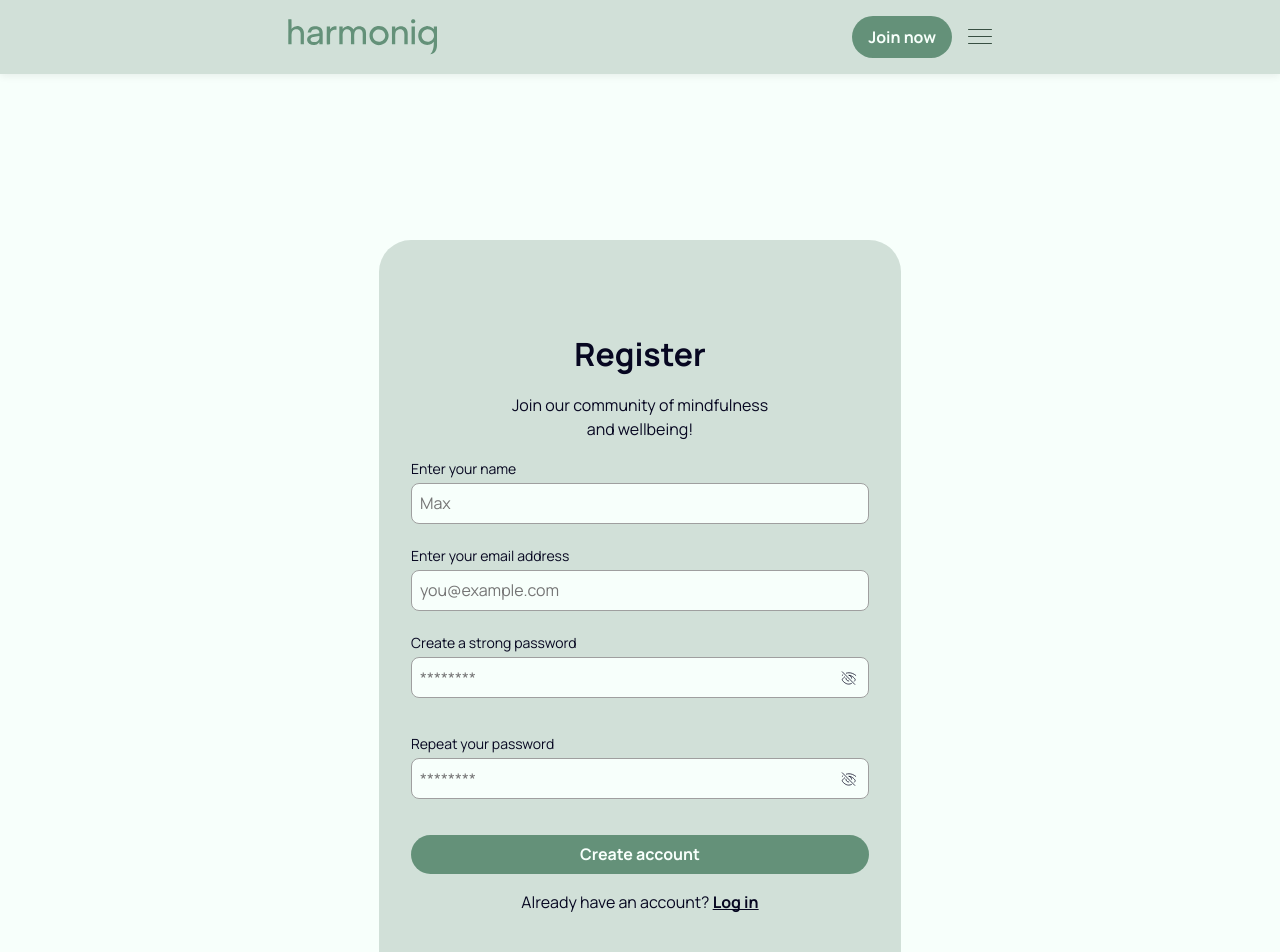
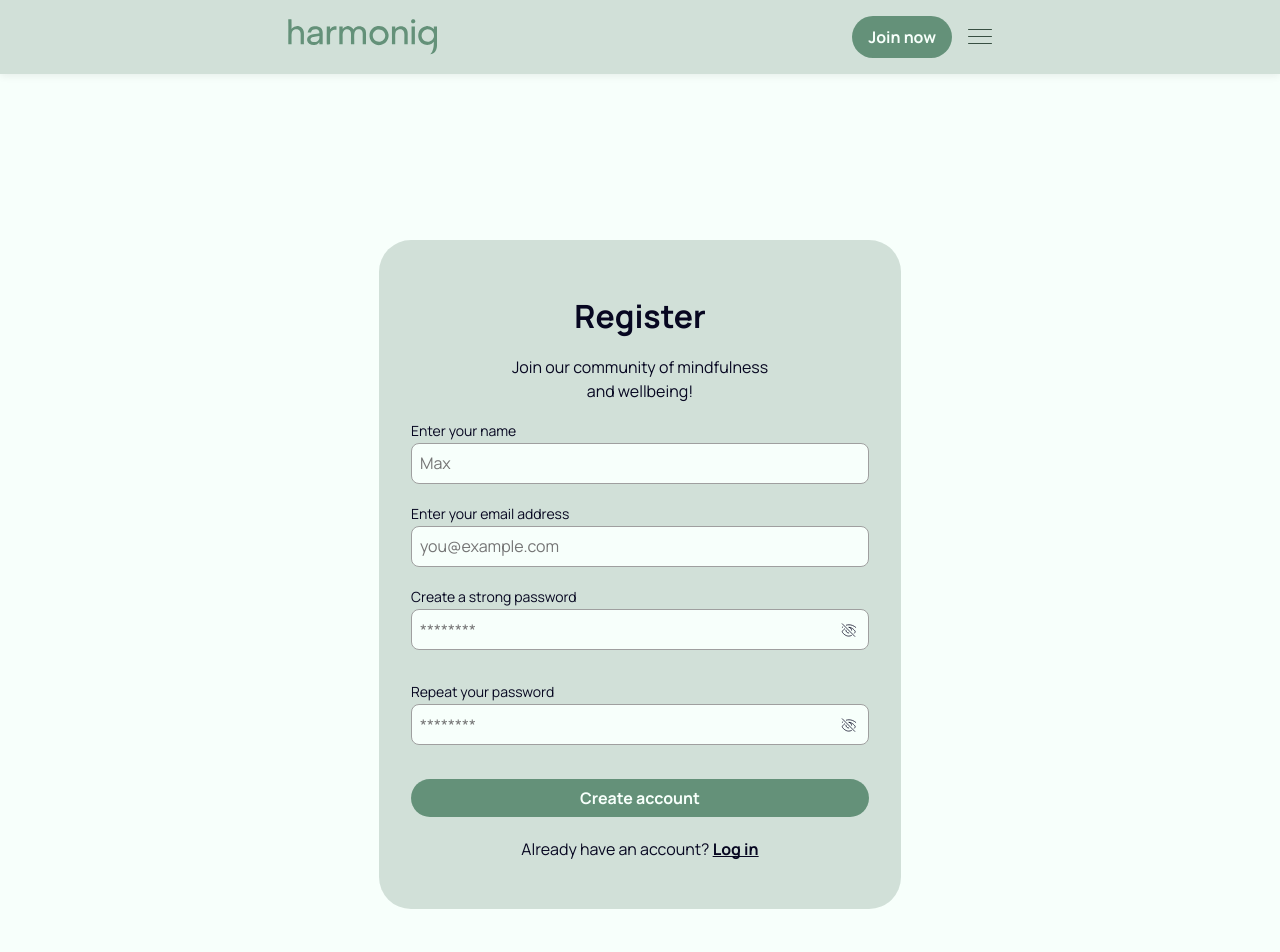
Before and after one commit to PushEaxVK/mindflow-frontend, a React (Vite) app: page /register in a window 1280 px wide. Shown: the top 952 px of the page. Built offline with nearby package versions, Linux system fonts and the light colour scheme; no server answers.

Commit message:
fix(auth): token storage & auth state update

```diff
--- a/src/components/RegisterForm/RegisterForm.jsx
+++ b/src/components/RegisterForm/RegisterForm.jsx
@@ -6,6 +6,8 @@ import toast from 'react-hot-toast';
 import serviceApi from '../../services/api';
 import PasswordStrengthBar from './PasswordStrengthBar';
 import styles from './RegisterForm.module.css';
+import { refreshUser } from '../../redux/auth/operations';
+import { useDispatch } from 'react-redux';
 
 const validationSchema = Yup.object({
   name: Yup.string()
@@ -31,6 +33,7 @@ const validationSchema = Yup.object({
 
 const RegisterForm = () => {
   const navigate = useNavigate();
+  const dispatch = useDispatch();
   const [showPassword, setShowPassword] = useState(false);
   const [showConfirm, setShowConfirm] = useState(false);
 
@@ -44,6 +47,30 @@ const RegisterForm = () => {
   const togglePassword = () => setShowPassword((prev) => !prev);
   const toggleConfirm = () => setShowConfirm((prev) => !prev);
 
+  const handleFormSubmit =
+    (validateForm, handleSubmit, values, setTouched) => async (e) => {
+      e.preventDefault();
+      const errors = await validateForm();
+      if (Object.keys(errors).length > 0) {
+        setTouched({
+          name: true,
+          email: true,
+          password: true,
+          confirmPassword: true,
+        });
+        toast.error(
+          'To register, you need to fill in all the fields of the registration form correctly',
+          {
+            style: {
+              animation: 'slide-in 0.4s ease',
+            },
+          }
+        );
+        return;
+      }
+      handleSubmit(e);
+    };
+
   const handleSubmit = async (values, actions) => {
     try {
       const response = await serviceApi.auth.signup({
@@ -51,6 +78,12 @@ const RegisterForm = () => {
         email: values.email,
         password: values.password,
       });
+
+      const token = response.data.accessToken;
+      if (token) {
+        localStorage.setItem('accessToken', token);
+        await dispatch(refreshUser());
+      }
 
       toast.success(`Welcome, ${response.data.user.name}!`, {
         style: {
@@ -98,9 +131,26 @@ const RegisterForm = () => {
           validateOnChange={true}
           validateOnBlur={true}
         >
-          {({ isSubmitting, values, errors, touched }) => (
-            <Form className={styles.form} autoComplete="off">
-              {/* Name Field */}
+          {({
+            isSubmitting,
+            values,
+            errors,
+            touched,
+            submitCount,
+            validateForm,
+            handleSubmit,
+            setTouched,
+          }) => (
+            <Form
+              className={styles.form}
+              autoComplete="off"
+              onSubmit={handleFormSubmit(
+                validateForm,
+                handleSubmit,
+                values,
+                setTouched
+              )}
+            >
               <div className={styles.fieldWrapper}>
                 <label htmlFor="name-field">Enter your name</label>
                 <Field name="name">
@@ -114,13 +164,13 @@ const RegisterForm = () => {
                         placeholder="Max"
                         autoComplete="given-name"
                         className={`${styles.inputWithIcon} ${
-                          meta.touched && field.value && meta.error
+                          (meta.touched || submitCount > 0) && meta.error
                             ? styles.invalid
                             : ''
                         }`}
                       />
                       <div className={styles.errorContainer}>
-                        {meta.touched && field.value && meta.error && (
+                        {(meta.touched || submitCount > 0) && meta.error && (
                           <span className={styles.error}>{meta.error}</span>
                         )}
                       </div>
@@ -128,8 +178,6 @@ const RegisterForm = () => {
                   )}
                 </Field>
               </div>
-
-              {/* Email Field */}
               <div className={styles.fieldWrapper}>
                 <label htmlFor="email-field">Enter your email address</label>
                 <Field name="email">
@@ -141,15 +189,15 @@ const RegisterForm = () => {
                         ref={refs.email}
                         type="text"
                         placeholder="you@example.com"
-                        autoComplete="off"
+                        autoComplete="email"
                         className={`${styles.inputWithIcon} ${
-                          meta.touched && field.value && meta.error
+                          (meta.touched || submitCount > 0) && meta.error
                             ? styles.invalid
                             : ''
                         }`}
                       />
                       <div className={styles.errorContainer}>
-                        {meta.touched && field.value && meta.error && (
+                        {(meta.touched || submitCount > 0) && meta.error && (
                           <span className={styles.error}>{meta.error}</span>
                         )}
                       </div>
@@ -157,8 +205,6 @@ const RegisterForm = () => {
                   )}
                 </Field>
               </div>
-
-              {/* Password Field */}
               <div className={`${styles.fieldWrapper} ${styles.passwordField}`}>
                 <label htmlFor="password-field">Create a strong password</label>
                 <div className={styles.passwordWrapper}>
@@ -173,7 +219,7 @@ const RegisterForm = () => {
                           placeholder="********"
                           autoComplete="off"
                           className={`${styles.inputWithIcon} ${
-                            meta.touched && field.value && meta.error
+                            (meta.touched || submitCount > 0) && meta.error
                               ? styles.invalid
                               : ''
                           }`}
@@ -200,26 +246,20 @@ const RegisterForm = () => {
                     )}
                   </Field>
                 </div>
-
-                {/* Error */}
                 <Field name="password">
-                  {({ field, meta }) => (
+                  {({ meta, field }) => (
                     <div className={styles.errorContainer}>
-                      {meta.touched && field.value && meta.error && (
+                      {(meta.touched || submitCount > 0) && meta.error && (
                         <span className={styles.error}>{meta.error}</span>
                       )}
                     </div>
                   )}
                 </Field>
-
-                {/* Password Strength */}
                 <PasswordStrengthBar
                   password={values.password}
                   confirmPassword={values.confirmPassword}
                 />
               </div>
-
-              {/* Confirm Password */}
               <div
                 className={`${styles.fieldWrapper} ${styles.repeatPassword}`}
               >
@@ -238,7 +278,7 @@ const RegisterForm = () => {
                           placeholder="********"
                           autoComplete="off"
                           className={`${styles.inputWithIcon} ${
-                            meta.touched && field.value && meta.error
+                            (meta.touched || submitCount > 0) && meta.error
                               ? styles.invalid
                               : ''
                           }`}
@@ -266,17 +306,15 @@ const RegisterForm = () => {
                   </Field>
                 </div>
                 <Field name="confirmPassword">
-                  {({ field, meta }) => (
+                  {({ meta, field }) => (
                     <div className={styles.errorContainer}>
-                      {meta.touched && field.value && meta.error && (
+                      {(meta.touched || submitCount > 0) && meta.error && (
                         <span className={styles.error}>{meta.error}</span>
                       )}
                     </div>
                   )}
                 </Field>
               </div>
-
-              {/* Submit Button */}
               <button
                 type="submit"
                 disabled={isSubmitting}
--- a/src/components/RegisterForm/RegisterForm.module.css
+++ b/src/components/RegisterForm/RegisterForm.module.css
@@ -53,7 +53,7 @@ h2 {
   font-weight: 700;
   color: var(--black);
   text-align: center;
-  margin: 48px 0 20px;
+  margin: 10px 0 20px;
 }
 
 .description {
@@ -73,14 +73,14 @@ h2 {
   flex-direction: column;
   width: 100%;
   max-width: 296px;
-  gap: 8px; /* 🟢 збільшено gap між полями */
+  gap: 8px;
 }
 
 .fieldWrapper {
   display: flex;
   flex-direction: column;
   align-items: flex-start;
-  gap: 6px;
+  gap: 4px;
   width: 100%;
 }
 
@@ -175,9 +175,10 @@ input:focus {
   font-size: var(--font-size-base);
   font-weight: 700;
   font-family: var(--font-family);
-  margin-top: 12px; /* 🟢 Зменшено верхній відступ */
-  margin-bottom: 16px; /* 🟢 Зменшено нижній */
-  padding: 10px;
+  margin-top: 12px;
+  margin-bottom: 20px;
+  padding: 8px;
+  height: 38px;
   transition: transform 0.25s var(--transition-curve),
     background-color 0.25s ease, box-shadow 0.25s ease;
 }
@@ -232,7 +233,6 @@ input:focus {
   margin: 0;
   padding-top: 0;
   line-height: 1.5;
-  padding-bottom: 32px;
 }
 
 .login a {
@@ -245,8 +245,6 @@ input:focus {
 .login a:hover {
   opacity: 0.8;
 }
-
-/* ---------- MEDIA ---------- */
 
 @media screen and (min-width: 768px) {
   .formWrapper {
@@ -285,11 +283,6 @@ input:focus {
     max-width: 328px;
   }
 
-  button[type='submit'] {
-    padding: 8px;
-    margin-top: 16px;
-  }
-
   .icon {
     width: 24px;
   }
```
Also changed, not shown: 1 other file (tests, documents, lock files or other folders).
